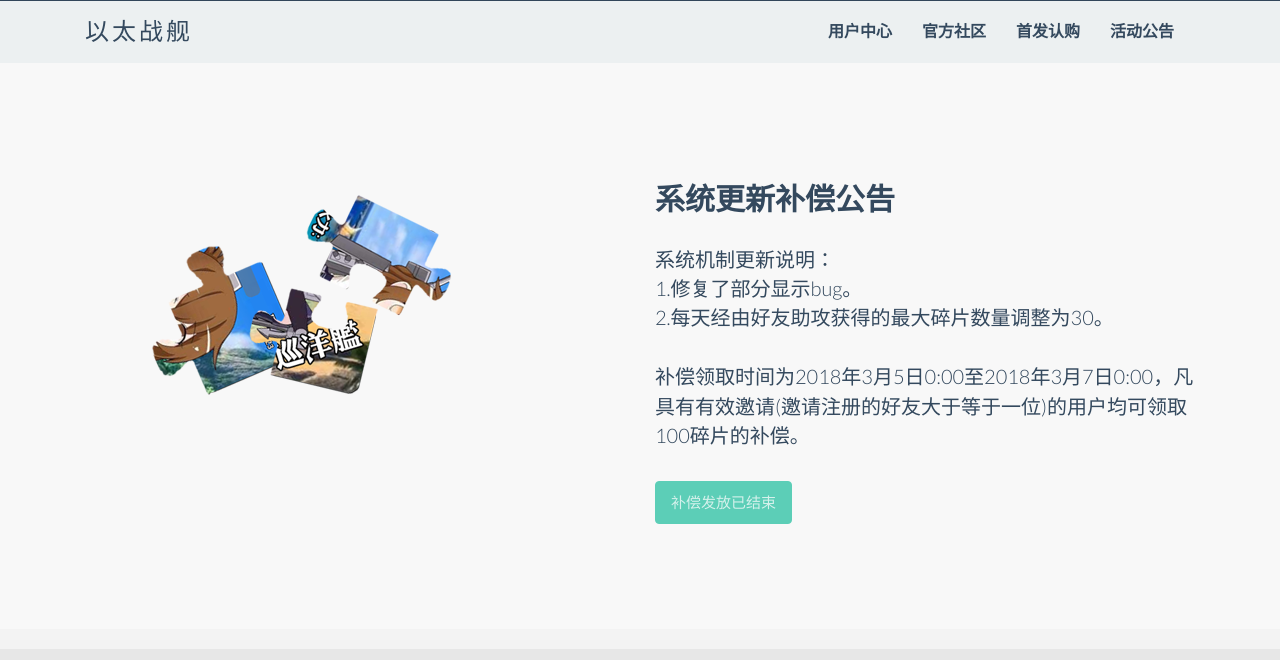
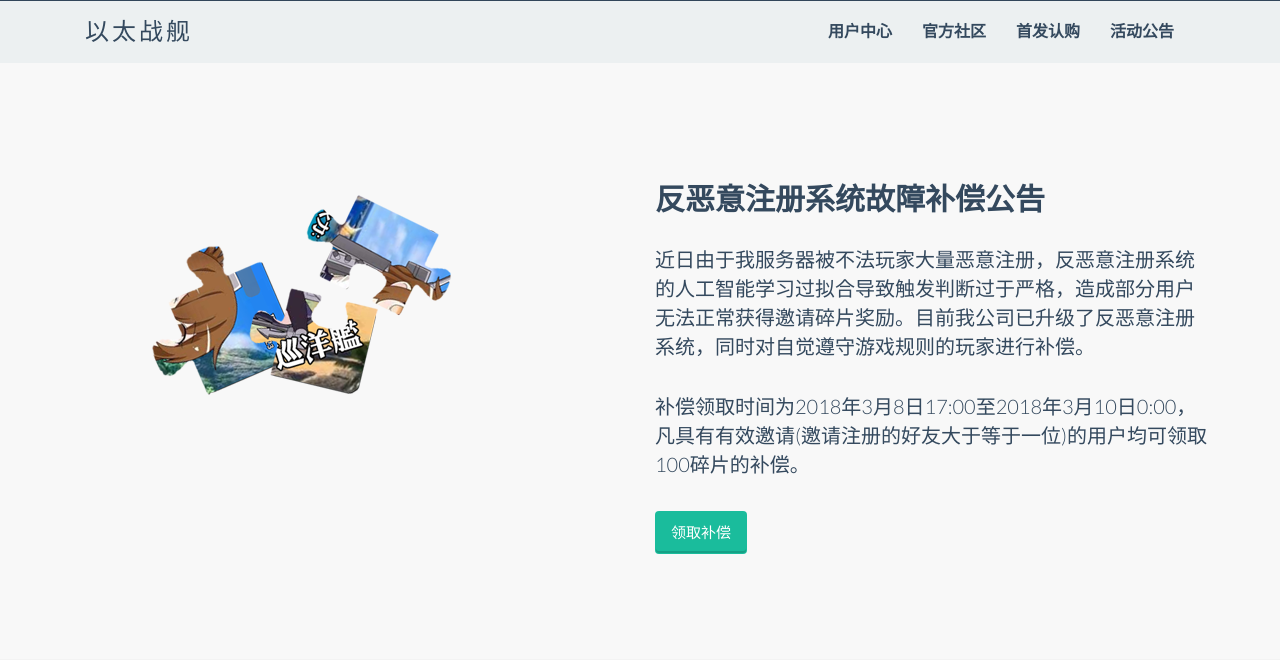
Before and after one commit to ubltroll/lamer_py, a Django app: page /notice in a window 1280 px wide. Shown: the part 260-920 px from the top of the page. Run offline with Django 3.2, Linux system fonts and the light colour scheme; some libraries are stand-ins or nearby versions.

Commit message:
1.2.8
超发

```diff
--- a/milicien/templates/notice.html
+++ b/milicien/templates/notice.html
@@ -31,16 +31,16 @@
 
                 <div class="col-sm-6 wow fadeInRightBig"  data-animation-delay="200">
 
-                    <h3 class="section-heading">系统更新补偿公告</h3>
+                    <h3 class="section-heading">反恶意注册系统故障补偿公告</h3>
 
                     <p class="lead">
-						系统机制更新说明：<br/>1.修复了部分显示bug。<br/>2.每天经由好友助攻获得的最大碎片数量调整为30。
+						近日由于我服务器被不法玩家大量恶意注册，反恶意注册系统的人工智能学习过拟合导致触发判断过于严格，造成部分用户无法正常获得邀请碎片奖励。目前我公司已升级了反恶意注册系统，同时对自觉遵守游戏规则的玩家进行补偿。
 					</p>
 					 <p class="lead">
-						补偿领取时间为2018年3月5日0:00至2018年3月7日0:00，凡具有有效邀请(邀请注册的好友大于等于一位)的用户均可领取100碎片的补偿。
+						补偿领取时间为2018年3月8日17:00至2018年3月10日0:00，凡具有有效邀请(邀请注册的好友大于等于一位)的用户均可领取100碎片的补偿。
 					</p>
 
-					 <p><a id='act3' class="btn btn-embossed btn-primary disabled"  role="button">补偿发放已结束</a>
+					 <p><a id='act3' class="btn btn-embossed btn-primary"  role="button">领取补偿</a>
 
 
 				</div>
--- a/milicien/views.py
+++ b/milicien/views.py
@@ -569,13 +569,13 @@ def act(request,code):
         dic={}
         dic['success'] = False
         dic['msg'] = '未知错误'
-        if request.user.profile.mark % 3 == 0:
+        if request.user.profile.mark % 5 == 0:
             dic['msg'] = '您已经领取过补偿'
         else:
             AmwayUsers=User.objects.filter(first_name=str(request.user.profile.uid))
             if AmwayUsers:
                 request.user.profile.credits+=100
-                request.user.profile.mark*=3
+                request.user.profile.mark*=5
                 request.user.save()
                 assistancedata=assistance.objects.create(fromuser=2,touser=request.user.profile.uid+5800)
                 assistancedata.save()
```
